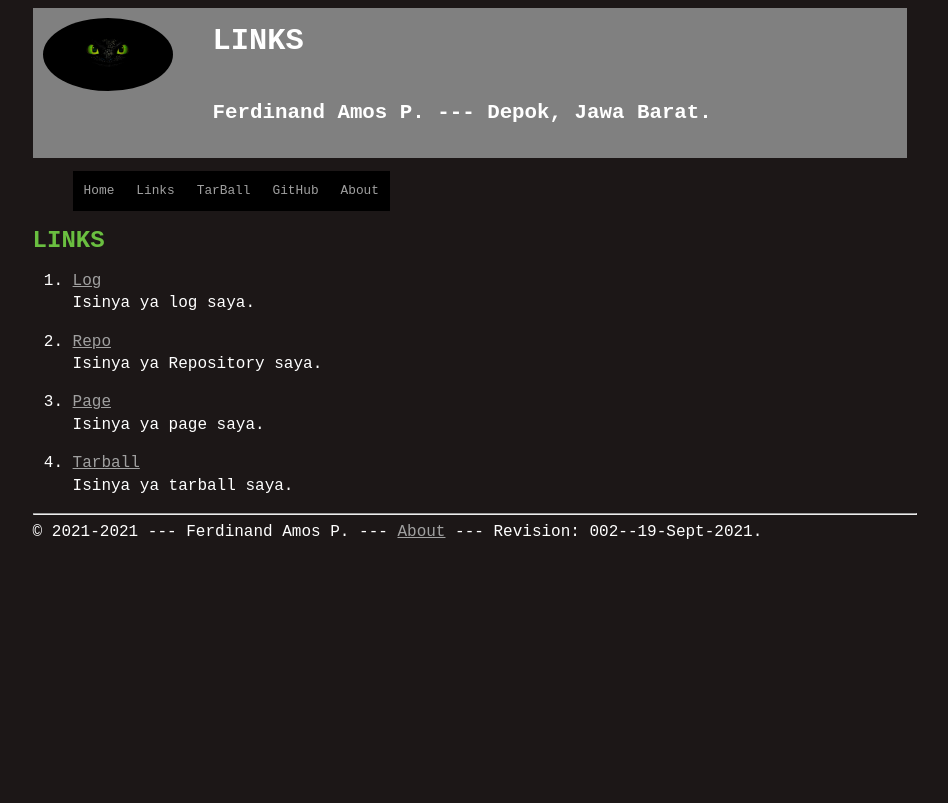
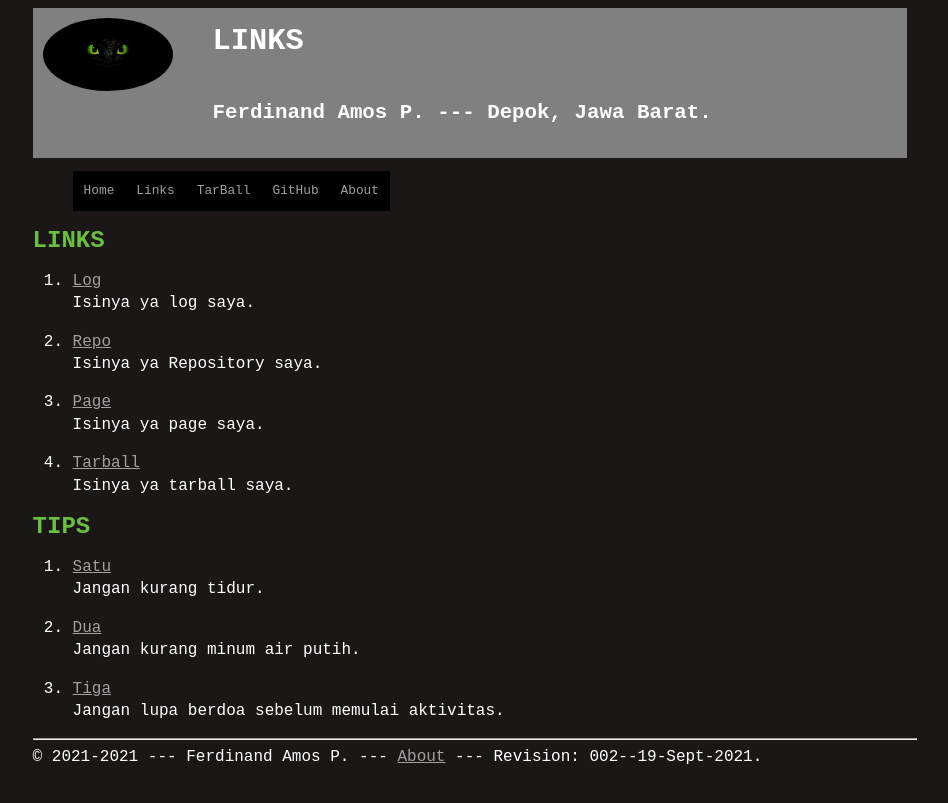
Before and after one commit to ferdinandamos/os212, a Jekyll site: the page built from links.md, in a window 1280 px wide. Shown: the top 803 px of the page, without its empty margins (165-1113 px from the left). Built offline with Jekyll 4.4.1, drawn with Linux system fonts in a browser that asks for light colours; our own code applies the rules of GitHub Pages for plain Markdown files.

Commit message:
Update links.md

```diff
--- a/links.md
+++ b/links.md
@@ -15,3 +15,14 @@ Isinya ya page saya.
 
 4. [Tarball](https://os.vlsm.org/Log/ferdinandamos.tar.bz2.txt)<br>
 Isinya ya tarball saya.
+
+# TIPS
+
+1. [Satu](https://www.alodokter.com/5-kondisi-yang-bisa-dialami-jika-kurang-tidur#:~:text=Inilah%20sebabnya%2C%20orang%20yang%20kurang,gangguan%20suasana%20hati%20dan%20kecemasan.)<br>
+Jangan kurang tidur.
+
+2. [Dua](https://health.kompas.com/read/2020/11/18/101000568/12-akibat-kurang-minum-air-putih-yang-tak-boleh-disepelekan?page=all)<br>
+Jangan kurang minum air putih.
+
+3. [Tiga](https://tugujatim.id/5-manfaat-berdoa-sebelum-memulai-aktivitas/)<br>
+Jangan lupa berdoa sebelum memulai aktivitas.
```
